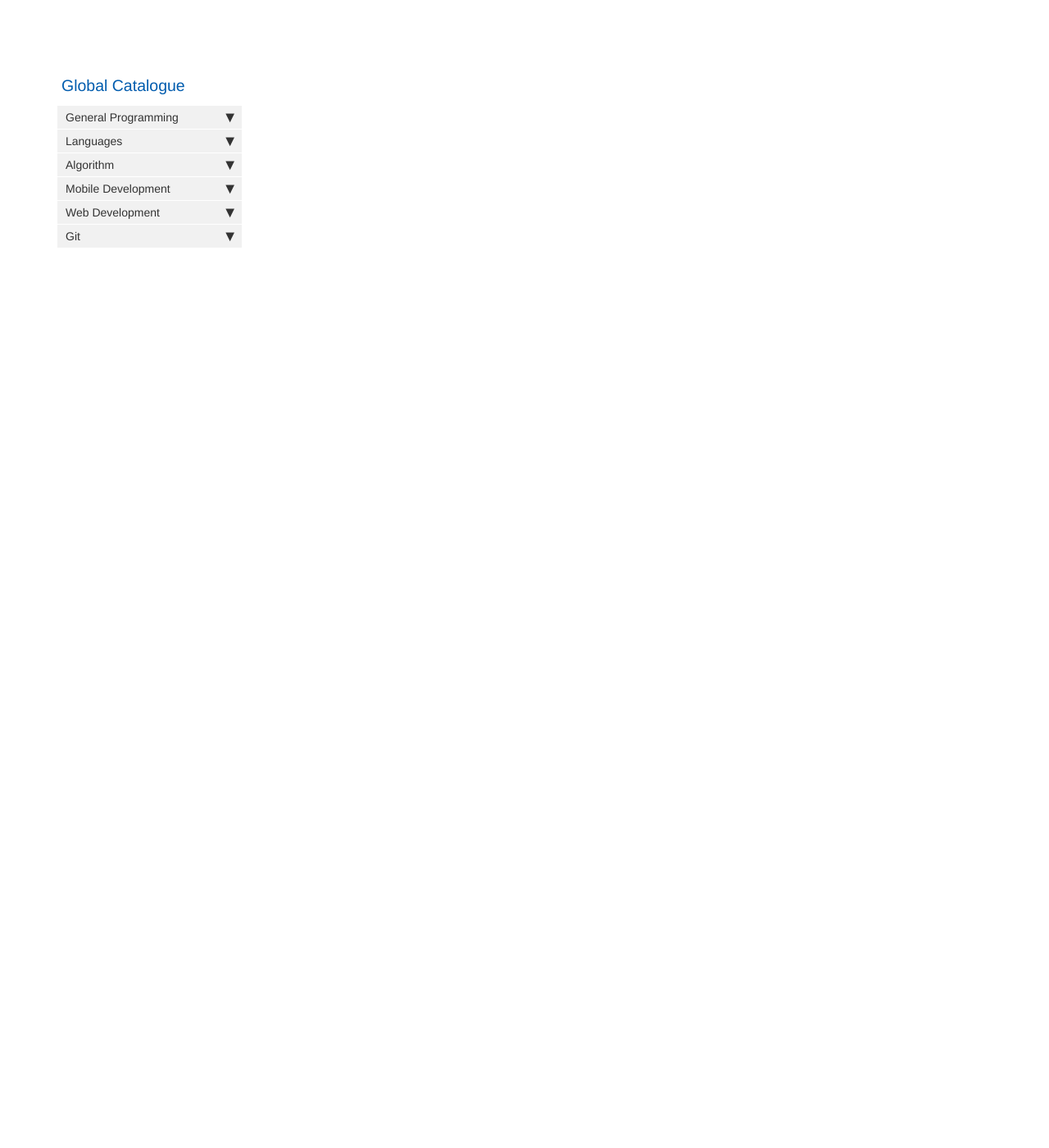
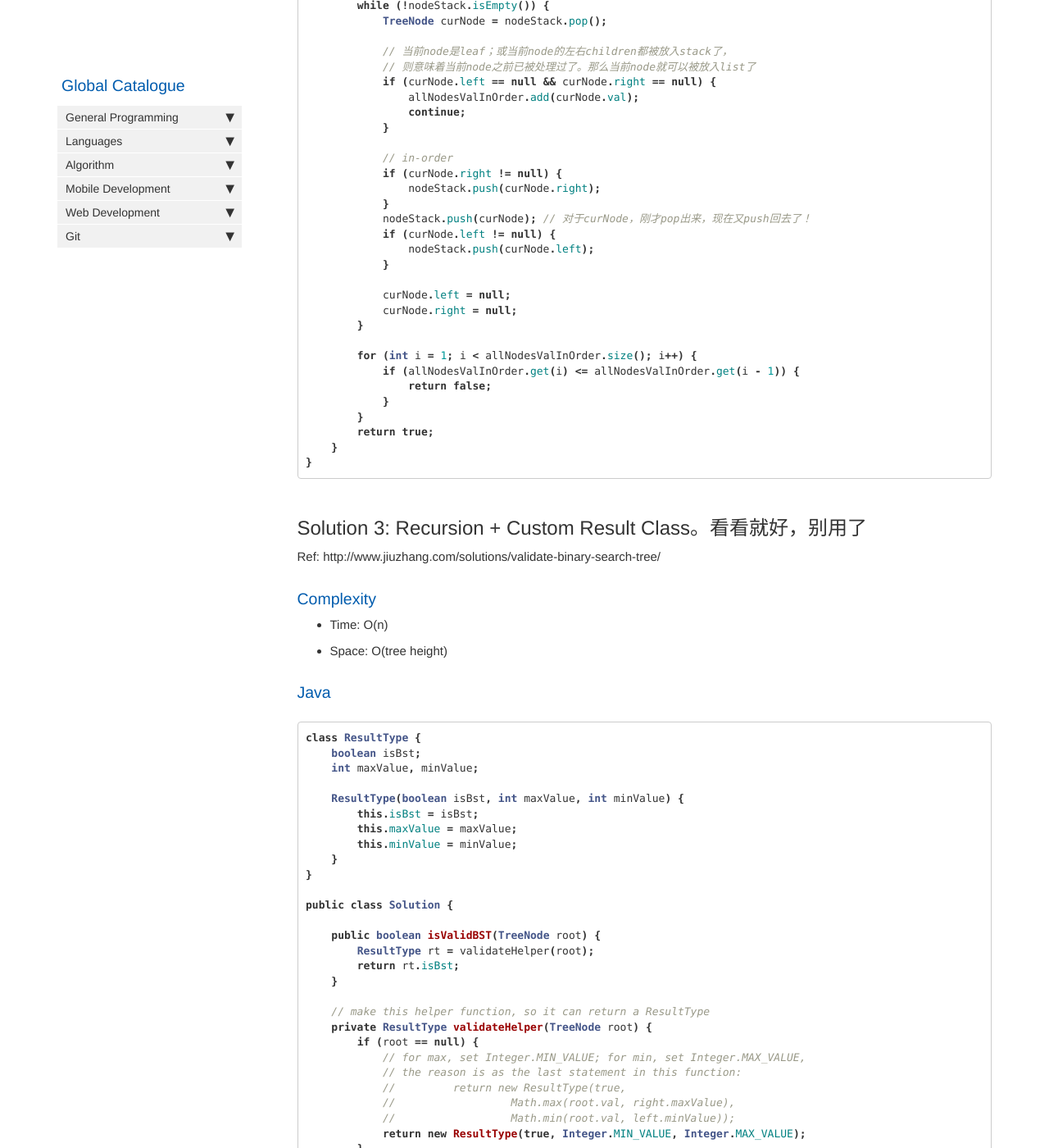
Before and after one commit to HungryOrc/hungryorc.github.io, a Jekyll site: the page built from pages/algorithm/algorithm_validate_binary_search_tree.md, in a window 1280 px wide and 1400 px high, scrolled down 1896 px. Shown: the whole window at 82% size. Built offline with Jekyll 4.4.1, drawn with Linux system fonts in a browser that asks for light colours; nearby versions of some CDN libraries; comment, search, counter and statistics services are not loaded; some of the changed text lies outside the part shown.

Commit message:
Update algorithm_validate_binary_search_tree.md

````diff
--- a/pages/algorithm/algorithm_validate_binary_search_tree.md
+++ b/pages/algorithm/algorithm_validate_binary_search_tree.md
@@ -64,6 +64,117 @@
 }
 ```
 
+## Solution 2: Iteration
+一个不含重复元素的BST，被in-order遍历的话，会形成一个单调上升的序列。
+如此，我们就可用stack做一个中序遍历，把结果放到一个 ArrayList 里，再验证是不是每个元素都比前一个大
+
+### Complexity
+* Time: O(n)
+* Space: O(n)
+
+### Java
+```java
+public Solution {
+    public boolean isValidBST(TreeNode root) {
+        if (root == null) {
+            return true;
+        }
+
+        Stack<TreeNode> nodeStack = new Stack<>();
+        nodeStack.push(root);
+        ArrayList<Integer> allNodesValInOrder = new ArrayList<>();
+
+        while (!nodeStack.isEmpty()) {
+            TreeNode curNode = nodeStack.pop();
+
+            // 当前node是leaf；或当前node的左右children都被放入stack了，
+            // 则意味着当前node之前已被处理过了。那么当前node就可以被放入list了
+            if (curNode.left == null && curNode.right == null) {
+                allNodesValInOrder.add(curNode.val);
+                continue;
+            }
+
+            // in-order
+            if (curNode.right != null) {
+                nodeStack.push(curNode.right);
+            }
+            nodeStack.push(curNode); // 对于curNode，刚才pop出来，现在又push回去了！
+            if (curNode.left != null) {
+                nodeStack.push(curNode.left);
+            }
+
+            curNode.left = null;
+            curNode.right = null;
+        }
+
+        for (int i = 1; i < allNodesValInOrder.size(); i++) {
+            if (allNodesValInOrder.get(i) <= allNodesValInOrder.get(i - 1)) {
+                return false;
+            }
+        }
+        return true;
+    }
+}
+```
+
+## Solution 3: Recursion + Custom Result Class。看看就好，别用了
+Ref: http://www.jiuzhang.com/solutions/validate-binary-search-tree/
+
+### Complexity
+* Time: O(n)
+* Space: O(tree height)
+
+### Java
+```java
+class ResultType {
+    boolean isBst;
+    int maxValue, minValue;
+
+    ResultType(boolean isBst, int maxValue, int minValue) {
+        this.isBst = isBst;
+        this.maxValue = maxValue;
+        this.minValue = minValue;
+    }
+}
+
+public class Solution {
+
+    public boolean isValidBST(TreeNode root) {
+        ResultType rt = validateHelper(root);
+        return rt.isBst;
+    }
+
+    // make this helper function, so it can return a ResultType
+    private ResultType validateHelper(TreeNode root) {
+        if (root == null) {
+            // for max, set Integer.MIN_VALUE; for min, set Integer.MAX_VALUE,
+            // the reason is as the last statement in this function:
+            //         return new ResultType(true,
+            //                  Math.max(root.val, right.maxValue),
+            //                  Math.min(root.val, left.minValue));
+            return new ResultType(true, Integer.MIN_VALUE, Integer.MAX_VALUE);
+        }
+
+        ResultType left = validateHelper(root.left);
+        ResultType right = validateHelper(root.right);
+
+        if (!left.isBst || !right.isBst) {
+            // if isBst is false then minValue and maxValue are useless
+            return new ResultType(false, 0, 0);
+        }
+
+        if (root.left != null && left.maxValue >= root.val ||
+            root.right != null && right.minValue <= root.val) {
+            return new ResultType(false, 0, 0);
+        }
+
+        return new ResultType(true,
+                              Math.max(root.val, right.maxValue),
+                              Math.min(root.val, left.minValue));
+    }
+}
+```
+
 ## Reference
 * [Validate Binary Search Tree [LeetCode]](https://leetcode.com/problems/validate-binary-search-tree/description/)
 
````
